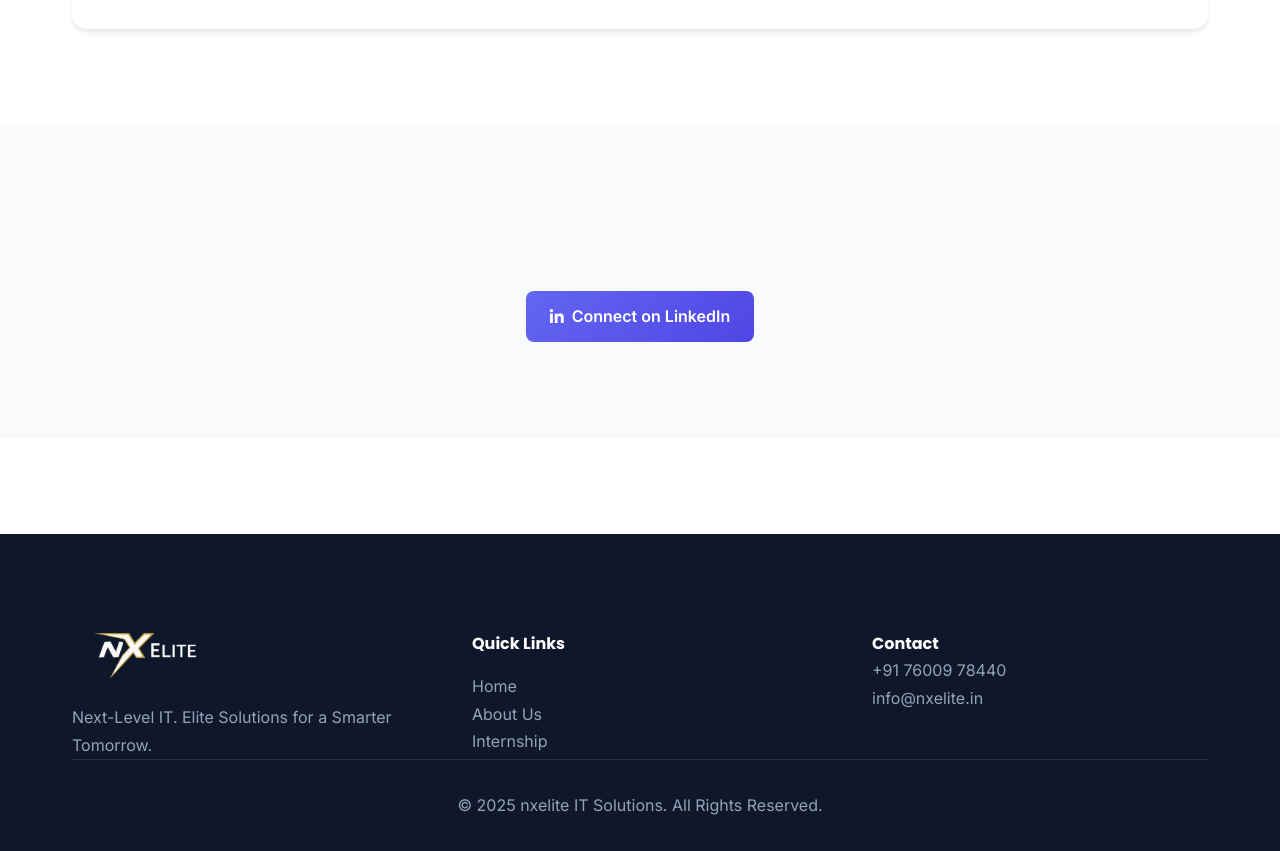
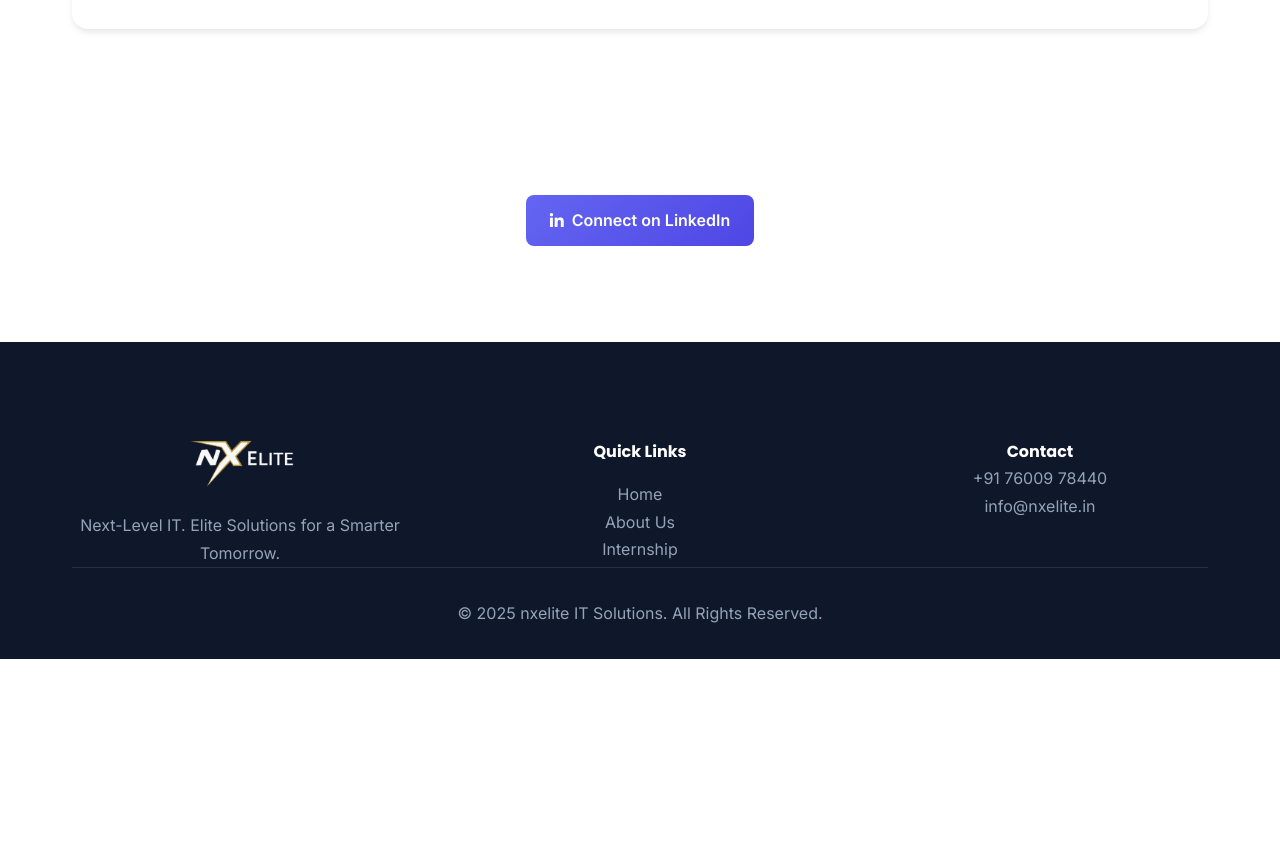
Before and after one commit to Mannpatel473/NxElite, a plain HTML site: page Dhruv.html in a window 1280 px wide. Shown: the part 3083-3934 px from the top of the page. After the commit the page ends 3742 px from the top, so only its background shows below. Drawn offline with Linux system fonts and the light colour scheme.

Commit message:
Update Dhruv.html

```diff
--- a/Dhruv.html
+++ b/Dhruv.html
@@ -358,13 +358,10 @@
     </section>
 
     <!-- LinkedIn Section -->
-    <section class="linkedin-section">
             <br><br>
-            <a href="https://www.linkedin.com/in/dhruv-kachhiya-2537681b9/" target="_blank" class="btn btn-primary">
+            <center><a href="https://www.linkedin.com/in/dhruv-kachhiya-2537681b9/" target="_blank" class="btn btn-primary">
                 <i class="fab fa-linkedin-in"></i> Connect on LinkedIn
             </a>
-        </div>
-    </section>
 
     <!-- Footer -->
     <footer class="footer">
```
